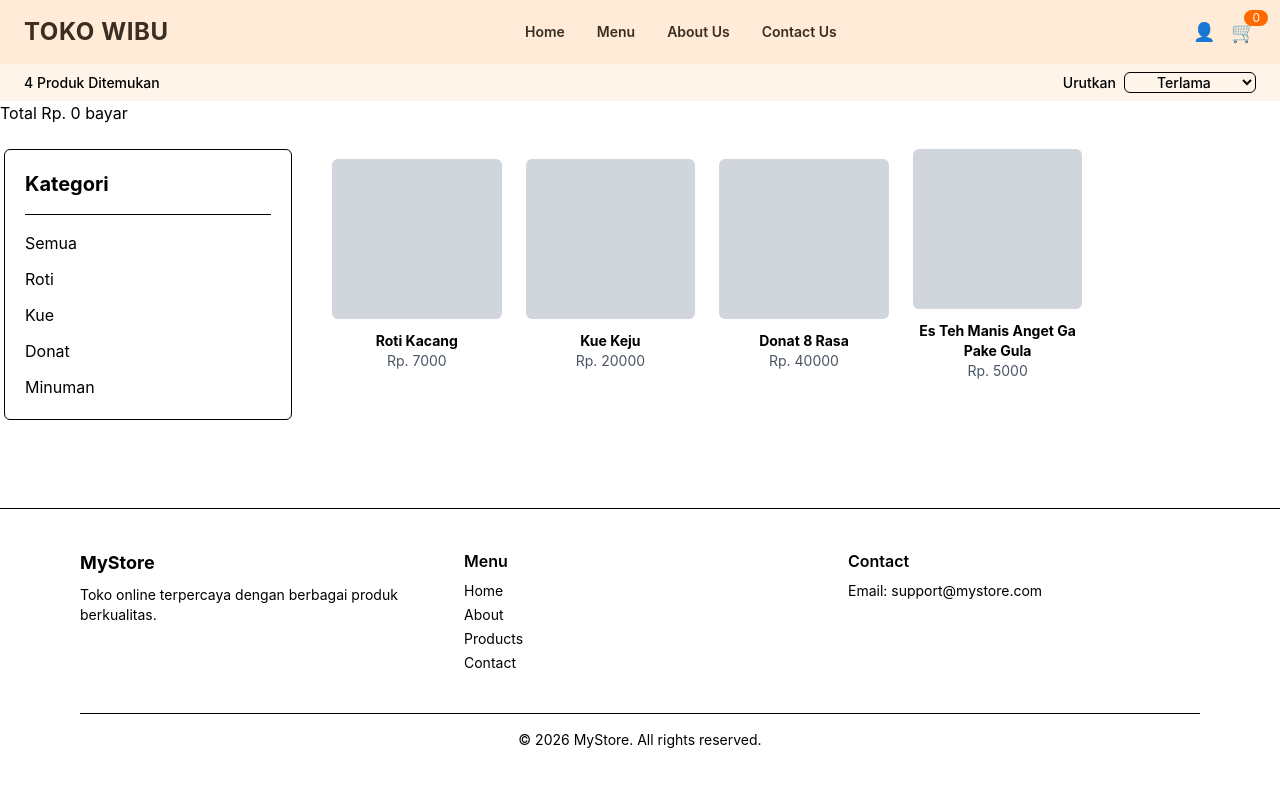
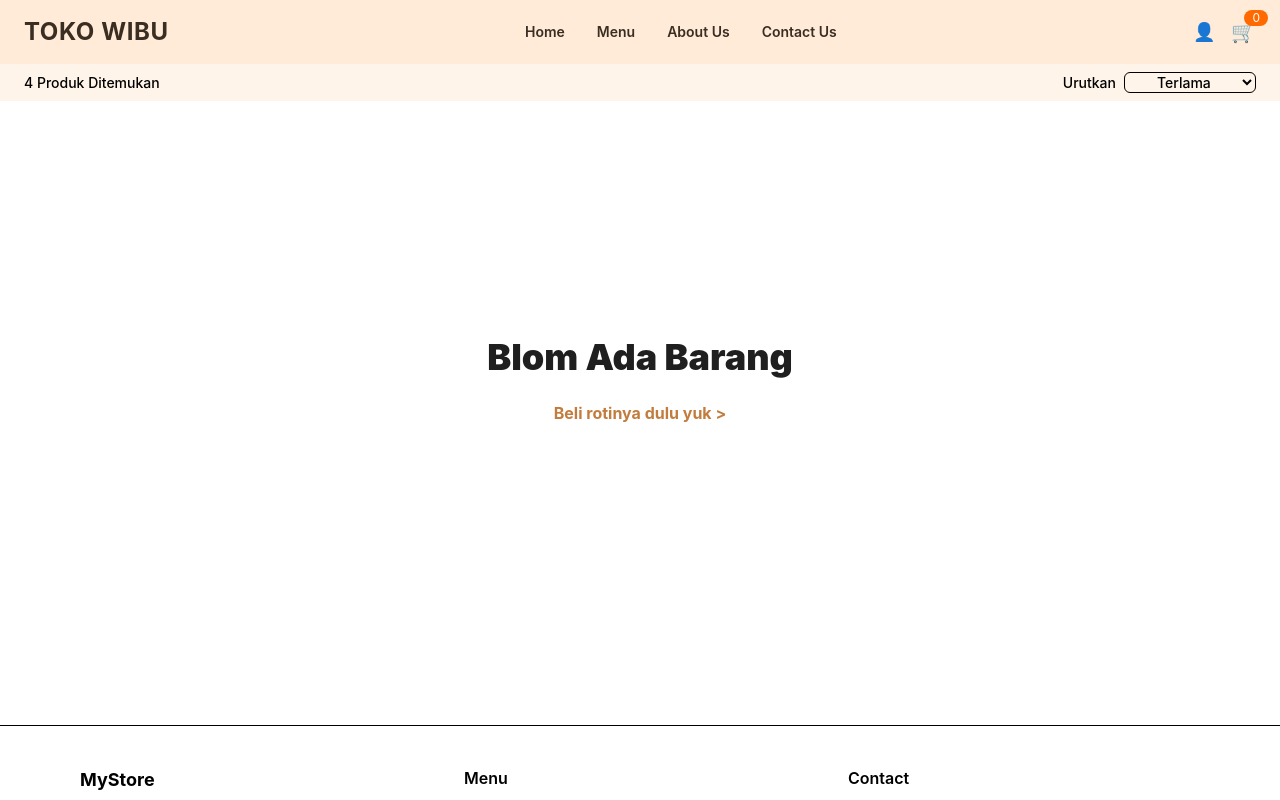
Before and after one commit to Ranyaku/TokoRoti, a React (Vite) app: page /checkout in a window 1280 px wide. Shown: the top 800 px of the page. Built offline with nearby package versions, Linux system fonts and the light colour scheme.

Commit message:
Routing & Checkout Pages

```diff
--- a/package.json
+++ b/package.json
@@ -13,6 +13,7 @@
     "@tailwindcss/vite": "^4.2.4",
     "react": "^19.2.5",
     "react-dom": "^19.2.5",
+    "react-router-dom": "^7.15.0",
     "tailwindcss": "^4.2.4"
   },
   "devDependencies": {
--- a/src/App.jsx
+++ b/src/App.jsx
@@ -1,6 +1,61 @@
-import Menu from "./component/Menu";
+import { BrowserRouter, Route, Routes } from "react-router-dom";
+import Menu from "./Pages/Menu";
+import Checkout from "./Pages/co";
+import { useState } from "react";
+import product from "./data/produck";
 
 
 export default function App() {
-  return <Menu />;
+    const [cart, setCart] = useState([]);
+    const [category, setCategory] = useState("all");
+
+    const filtered =
+    category === "all"
+        ? product
+        : product.filter(item => item.category === category)
+
+
+    function deleteItem(product) {
+    const exist = cart.find(item => item.id === product.id)
+
+    if (exist.qty === 1) {
+        setCart(cart.filter(item => item.id !== product.id))
+    }else {
+        const update = cart.map(item => {
+        if (item.id === product.id) {
+            return {...item, qty: item.qty - 1}
+        }
+        return item
+        })
+        setCart(update)
+    }
 }
+
+function incItem(product){
+    const exist = cart.find(item => item.id === product.id)
+
+    if (exist){
+    const update = cart.map((item => {
+        if (item.id === product.id) {
+        return {...item, qty: item.qty + 1}
+        }
+        return item
+    }))
+    setCart(update)
+    }
+}
+
+const totalHarga = cart.reduce((total, item) => {
+    return total + (item.price * item.qty)
+}, 0)
+
+return (
+    <BrowserRouter>
+  <Routes>
+    <Route path="/" element={<Menu cart={cart} setCart={setCart} deleteItem={deleteItem} incItem={incItem} totalHarga={totalHarga} filtered={filtered}/>}/>
+    <Route path="/" />
+    <Route path="/checkout" element={<Checkout cart={cart} setCart={setCart} totalHarga={totalHarga} deleteItem={deleteItem} incItem={incItem} filtered={filtered}/>} />
+  </Routes>
+  </BrowserRouter>
+  )
+}
--- /dev/null
+++ b/src/Pages/Menu.jsx
@@ -0,0 +1,25 @@
+import Navbar from "../component/Navbar";
+import Sidebar from "../component/Sidebar";
+import product from "../data/produck";
+import ProductList from "../component/ProductList";
+import Footer from "../component/Footer";
+import CartDrop from "../component/cart";
+import { useState } from "react";
+import { Navigate } from "react-router-dom";
+
+export default function Menu({cart, setCart, deleteItem, incItem, totalHarga, total, filtered, setCategory}) {
+
+return (
+    <>
+    <div className="min-h-screen">
+    <Navbar total={filtered.length} cart={cart} setCart={setCart} incItem={incItem} deleteItem={deleteItem} totalHarga={totalHarga}/>
+    <main className="max-w-7xl mx-auto px-1 py-6 flex gap-10">
+        <Sidebar setCategory={setCategory}/>
+        <ProductList filter={filtered} setCart={setCart} cart={cart} />
+    </main>
+
+    <Footer />
+    </div>
+    </>
+);
+}
--- /dev/null
+++ b/src/Pages/co.jsx
@@ -0,0 +1,115 @@
+import Navbar from "../component/Navbar"
+import Footer from "../component/Footer"
+import product from "../data/produck"
+import { Navigate, useNavigate } from "react-router-dom"
+
+export default function Checkout({cart, setCart, deleteItem, incItem, totalHarga,filtered, category, setCategory}) {
+
+    const navigate = useNavigate()
+
+return (
+    <>
+    <Navbar total={filtered.length} cart={cart} setCart={setCart} incItem={incItem} deleteItem={deleteItem} totalHarga={totalHarga} navigate={navigate}/>
+    <div className="min-h-[70vh] flex items-center justify-center px-4">
+
+    {cart.length === 0 ? (
+
+    // EMPTY CART
+    <div className="text-center">
+    <h1 className="text-4xl font-black text-[#1f1f1f] mb-6">
+        Blom Ada Barang
+    </h1>
+
+    <button className="text-[#C27C3D] font-bold hover:underline cursor-pointer"
+    onClick={() => navigate("/")}
+    >
+        Beli rotinya dulu yuk {">"}
+    </button>
+    </div>
+
+) : (
+
+    // CART BOX
+    <div className="w-full max-w-md bg-white border rounded-2xl p-8 shadow-sm">
+
+    <h1 className="text-3xl font-black text-center mb-8">
+        Keranjang
+    </h1>
+
+      {/* ITEM LIST */}
+    <div className="space-y-4 min-h-[180px]">
+
+        {cart.map((item) => (
+        <div
+            key={item.id}
+            className="flex items-center justify-between"
+        >
+
+            {/* LEFT */}
+            <div>
+            <h2 className="font-bold text-lg">
+                {item.name}
+            </h2>
+
+            <p className="text-sm text-gray-500">
+                x{item.qty}
+            </p>
+            </div>
+
+            {/* RIGHT */}
+            <div className="flex items-center gap-4">
+
+        <span className="font-bold">
+                Rp. {(item.price * item.qty).toLocaleString()}
+        </span>
+
+        <div className="flex flex-col gap-1">
+
+        <button
+                className="w-6 h-6 border rounded hover:bg-gray-100 cursor-pointer"
+                >
+                +
+        </button>
+
+        <button
+                className="w-6 h-6 border rounded hover:bg-gray-100 cursor-pointer"
+            >
+                -
+            </button>
+
+            </div>
+
+        </div>
+
+        </div>
+        ))}
+
+    </div>
+
+      {/* TOTAL */}
+    <div className="border-t mt-8 pt-6 flex items-center justify-between">
+
+        <h2 className="text-2xl font-black">
+        Total Harga
+        </h2>
+
+        <span className="text-xl font-black text-[#C27C3D]">
+        Rp. {totalHarga.toLocaleString()}
+        </span>
+
+    </div>
+
+      {/* BUTTON */}
+    <button className="w-full mt-6 bg-[#C27C3D] hover:opacity-90 text-white py-3 rounded-xl font-bold transition cursor-pointer">
+        Bayar Sekarang
+    </button>
+
+    </div>
+
+)}
+
+</div>
+        <Footer />
+        </>
+    )
+}
--- a/src/component/Menu.jsx
+++ /dev/null
@@ -1,69 +0,0 @@
-import Navbar from "./Navbar";
-import Sidebar from "./Sidebar";
-import product from "../data/produck";
-import ProductList from "./ProductList";
-import Footer from "./Footer";
-import CartDrop from "./cart";
-import Checkout from "./co";
-import { useState } from "react";
-
-export default function Menu() {
-
-    const [cart, setCart] = useState([]);
-    const [category, setCategory] = useState("all");
-
-    const filtered =
-    category === "all"
-        ? product
-        : product.filter(item => item.category === category)
-
-
-function deleteItem(product) {
-    const exist = cart.find(item => item.id === product.id)
-
-    if (exist.qty === 1) {
-        setCart(cart.filter(item => item.id !== product.id))
-    }else {
-        const update = cart.map(item => {
-        if (item.id === product.id) {
-            return {...item, qty: item.qty - 1}
-        }
-        return item
-        })
-        setCart(update)
-    }
-}
-
-function incItem(product){
-    const exist = cart.find(item => item.id === product.id)
-
-    if (exist){
-    const update = cart.map((item => {
-        if (item.id === product.id) {
-        return {...item, qty: item.qty + 1}
-        }
-        return item
-    }))
-    setCart(update)
-    }
-}
-
-const totalHarga = cart.reduce((total, item) => {
-    return total + (item.price * item.qty)
-}, 0)
-
-return (
-    <>
-    <div className="min-h-screen">
-    <Navbar total={filtered.length} cart={cart} setCart={setCart} incItem={incItem} deleteItem={deleteItem} totalHarga={totalHarga}/>
-    <Checkout incItem={incItem} deleteItem={deleteItem} total={totalHarga} cart={cart}/>
-    <main className="max-w-7xl mx-auto px-1 py-6 flex gap-10">
-        <Sidebar setCategory={setCategory}/>
-        <ProductList filter={filtered} setCart={setCart} cart={cart} />
-    </main>
-
-    <Footer />
-    </div>
-    </>
-);
-}
--- a/src/component/Navbar.jsx
+++ b/src/component/Navbar.jsx
@@ -1,6 +1,8 @@
 import CartDrop from "./cart";
+import { Navigate, useNavigate } from "react-router-dom";
 
-export default function Navbar({ total, cart, setCart, incItem, totalHarga, deleteItem }) {
+export default function Navbar({ total, cart, setCart, incItem, totalHarga, deleteItem}) {
+  const navigate = useNavigate()
 
   return (
     <>
@@ -13,14 +15,18 @@ export default function Navbar({ total, cart, setCart, incItem, totalHarga, dele
 
           <ul className="hidden md:flex gap-8 font-semibold text-sm text-[#3a2d21]">
             <li className="cursor-pointer hover:text-orange-600">Home</li>
+            <button
+            onClick={() => navigate("/")}
+            >
             <li className="cursor-pointer hover:text-orange-600">Menu</li>
+            </button>
             <li className="cursor-pointer hover:text-orange-600">About Us</li>
             <li className="cursor-pointer hover:text-orange-600">Contact Us</li>
           </ul>
 
           {/* 🔥 CART */}
 
-        <CartDrop incItem={incItem} deleteItem={deleteItem} total={totalHarga} cart={cart}/>
+        <CartDrop incItem={incItem} deleteItem={deleteItem} total={totalHarga} cart={cart} navigate={navigate} />
         </div>
       </header>
 
--- a/src/component/ProductList.jsx
+++ b/src/component/ProductList.jsx
@@ -1,4 +1,4 @@
-import Menu from "./Menu";
+import Menu from "../Pages/Menu";
 
 export default function ProductList({filter, setCart, cart}) {
 
--- a/src/component/cart.jsx
+++ b/src/component/cart.jsx
@@ -1,8 +1,9 @@
 import { useState } from "react";
+import { Navigate, useNavigate } from "react-router-dom";
 
 export default function CartDrop({cart, setCart, total, incItem, deleteItem}) {
     const [open, setOpen] = useState(false);
-
+    const navigate = useNavigate()
 
 return (
     <>
@@ -68,7 +69,9 @@ return (
 
                 <div className="mt-4 border-t pt-3">
                     <button
-                    // onClick={()}
+                    onClick={() => (
+                        navigate("/checkout")
+                    )}
                     className="w-full bg-orange-500 text-white py-2 rounded-md hover:opacity-90">
                     Checkout
                     </button>
--- a/src/component/co.jsx
+++ /dev/null
@@ -1,32 +0,0 @@
-export default function Checkout({cart, setCart, total, incItem, deleteItem}) {
-
-return (
-    <>
-    <div>
-        {cart.map ((item) => (
-
-            <div
-            key={item.id}>
-            <p>{item.name}</p>
-            <button
-            onClick={() => {
-                deleteItem(item)
-            }}
-            >-</button>
-            <span>x{item.qty}</span>
-            <button
-            onClick={() => {
-                incItem(item)
-            }}
-            >+</button>
-            <span>Rp.{item.price * item.qty}</span>
-        </div>
-        )
-        )}
-
-        <span>Total Rp. {total} </span>
-        <button>bayar</button>
-        </div>
-        </>
-    )
-}
```
Also changed, not shown: 1 other file (tests, documents, lock files or other folders).
